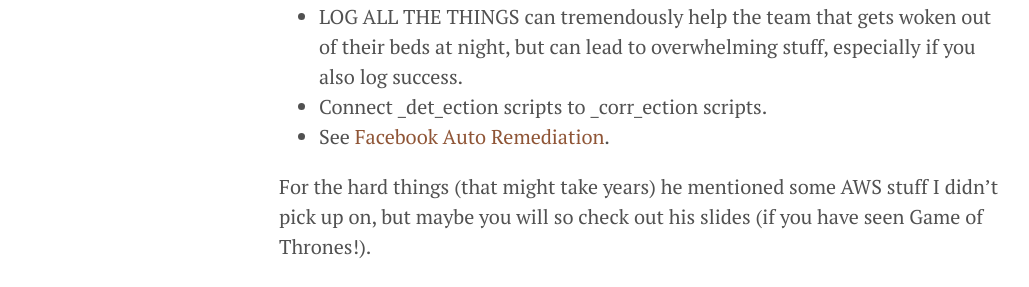
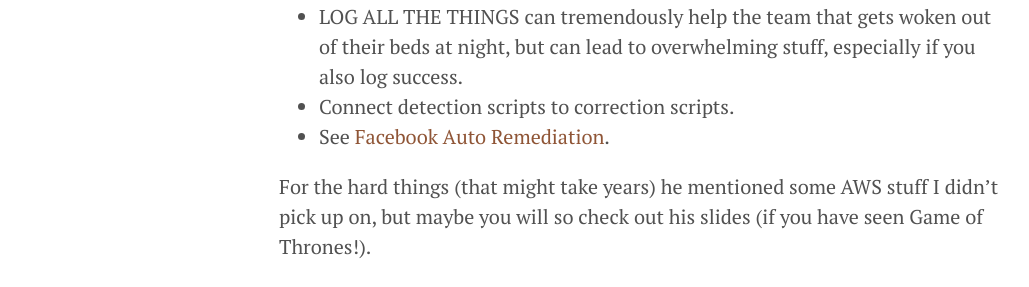
Before and after one commit to imanuelr/sch3lp.github.io, a Jekyll site: the page built from _posts/2016-07-05-the-lead-developer-conference-day-2.md, in a window 1280 px wide and 900 px high, scrolled down 8545 px. Shown: the part 167-454 px from the top of the window, without its empty margins (1-1030 px from the left). Built offline with Jekyll 4.4.1, drawn with Linux system fonts in a browser that asks for light colours; comment, search, counter and statistics services are not loaded.

Commit message:
fixed underscores in listing

```diff
--- a/_posts/2016-07-05-the-lead-developer-conference-day-2.md
+++ b/_posts/2016-07-05-the-lead-developer-conference-day-2.md
@@ -168,7 +168,7 @@ Medium changes you can do (things that might take months to implement)
 * Only alert on business breaking stuff.
 * Direct alerts to relevant parties.
 * LOG ALL THE THINGS can tremendously help the team that gets woken out of their beds at night, but can lead to overwhelming stuff, especially if you also log success.
-* Connect _det_ection scripts to _corr_ection scripts.
+* Connect detection scripts to correction scripts.
 * See [Facebook Auto Remediation](https://www.facebook.com/notes/facebook-engineering/making-facebook-self-healing/10150275248698920/).
 
 For the hard things (that might take years) he mentioned some AWS stuff I didn't pick up on, but maybe you will so check out his slides (if you have seen Game of Thrones!).
```
